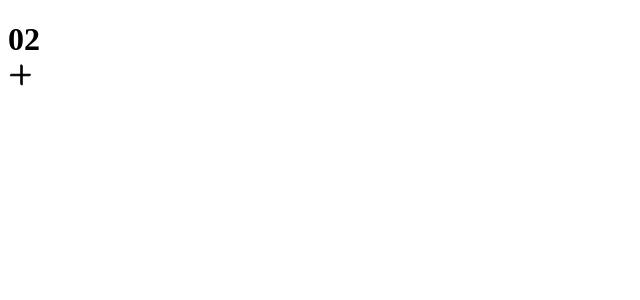
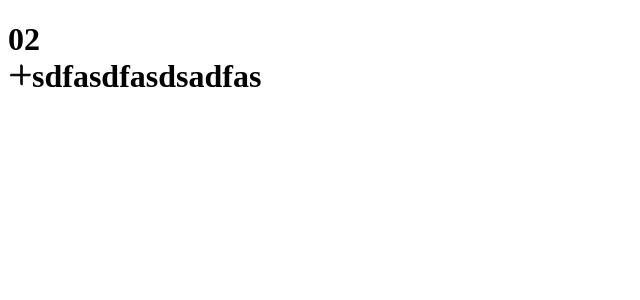
Before and after one commit to AudreyLovelace/lululemon, a React (Create React App) app: page / in a window 1280 px wide. Shown: the top 300 px of the page, without its empty margins (0-640 px from the left). Built offline with nearby package versions, Linux system fonts and the light colour scheme.

Commit message:
Update PlusMinus.js

```diff
--- a/src/components/PlusMinus.js
+++ b/src/components/PlusMinus.js
@@ -36,7 +36,7 @@ export default function PlusMinus(props) {
           }
         }}
       >
-        <div>{minus}</div>
+        <div>{minus}sdfasdfasdsadfas</div>
         <div className={expend ? "move" : ""}>{minus}</div>
       </div>
     </>
```
